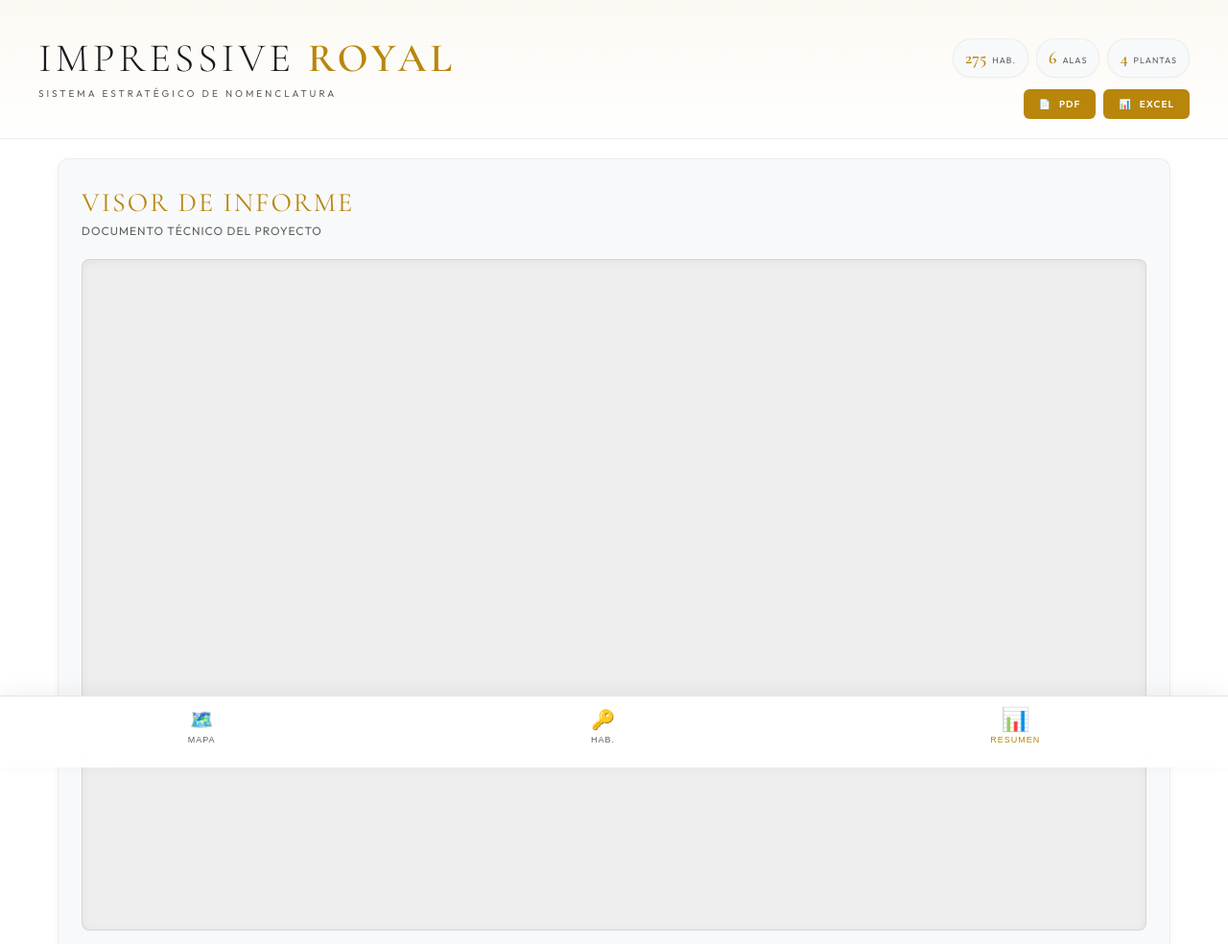
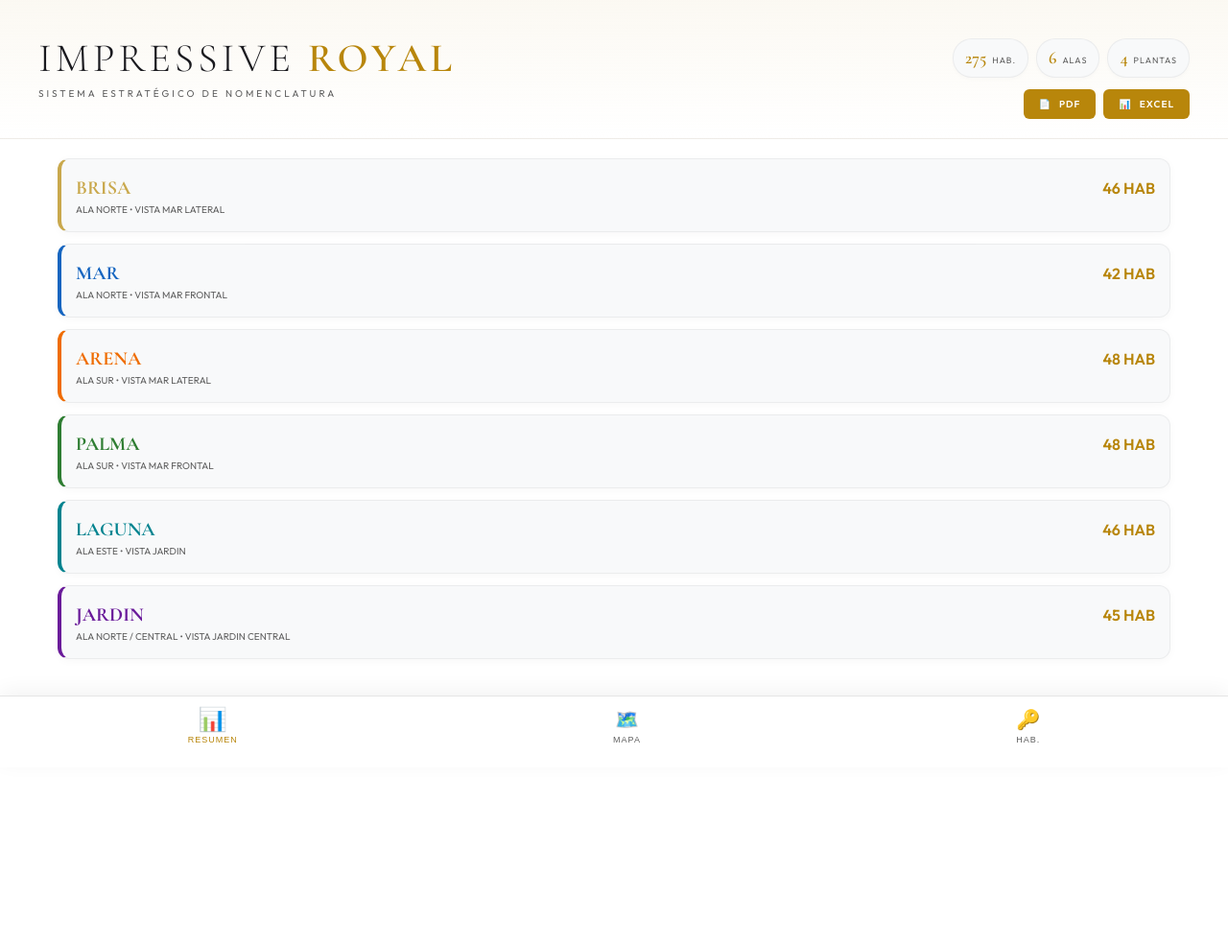
Before and after one commit to scg1004-lab/royal, a website built with Vite: page index.html in a window 1280 px wide. Shown: the top 984 px of the page at 96% size. After the commit the page ends 800 px from the top, so only its background shows below. Built offline with nearby package versions, Linux system fonts and the light colour scheme; files whose address does not match are found by name.

Commit message:
Add files via upload
GGG

```diff
--- a/index.html
+++ b/index.html
@@ -49,6 +49,12 @@
     </header>
 
     <main>
+      <div class="tab-content active" id="view-resumen">
+        <div class="summary-list" id="summary-alas">
+          <!-- Summary cards -->
+        </div>
+      </div>
+
       <div class="tab-content" id="view-mapa">
         <section class="card map-section">
           <div class="card-header">
@@ -86,25 +92,13 @@
           <!-- Rooms will be rendered here -->
         </div>
       </div>
-
-      <div class="tab-content active" id="view-resumen">
-        <section class="card pdf-preview-section">
-          <div class="card-header">
-            <h2>VISOR DE INFORME</h2>
-            <p>Documento técnico del proyecto</p>
-          </div>
-          <div class="pdf-wrapper" style="width: 100%; height: 700px; overflow: hidden; border-radius: 8px;">
-            <iframe src="informe-royal.pdf" width="100%" height="100%" frameborder="0" style="border: none;"></iframe>
-          </div>
-        </section>
-
-        <div class="summary-list" id="summary-alas">
-          <!-- Summary cards -->
-        </div>
-      </div>
     </main>
 
     <nav class="bottom-nav">
+      <button class="nav-item active" data-view="resumen">
+        <span class="icon">📊</span>
+        <span class="label">RESUMEN</span>
+      </button>
       <button class="nav-item" data-view="mapa">
         <span class="icon">🗺️</span>
         <span class="label">MAPA</span>
@@ -113,10 +107,6 @@
         <span class="icon">🔑</span>
         <span class="label">HAB.</span>
       </button>
-      <button class="nav-item active" data-view="resumen">
-        <span class="icon">📊</span>
-        <span class="label">RESUMEN</span>
-      </button>
     </nav>
   </div>
   <script type="module" src="/main.js"></script>
```
Also changed, not shown: dist/index.html, 1 other file.
